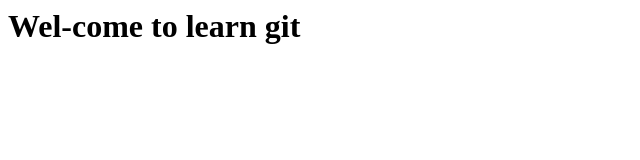
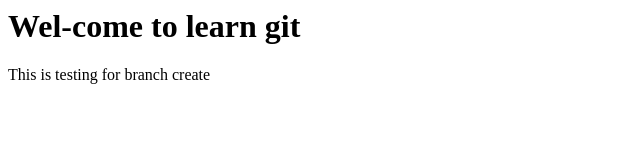
Before and after one commit to aldarkavita/learngit, a plain HTML site: page index.html in a window 1280 px wide. Shown: the whole page, without its empty margins (0-640 px from the left). Drawn offline with Linux system fonts and the light colour scheme.

Commit message:
This is for testing purpose

```diff
--- a/index.html
+++ b/index.html
@@ -1 +1,3 @@
 <h1>Wel-come to learn git</h1>
+
+<p>This is testing for branch create</p>
```
